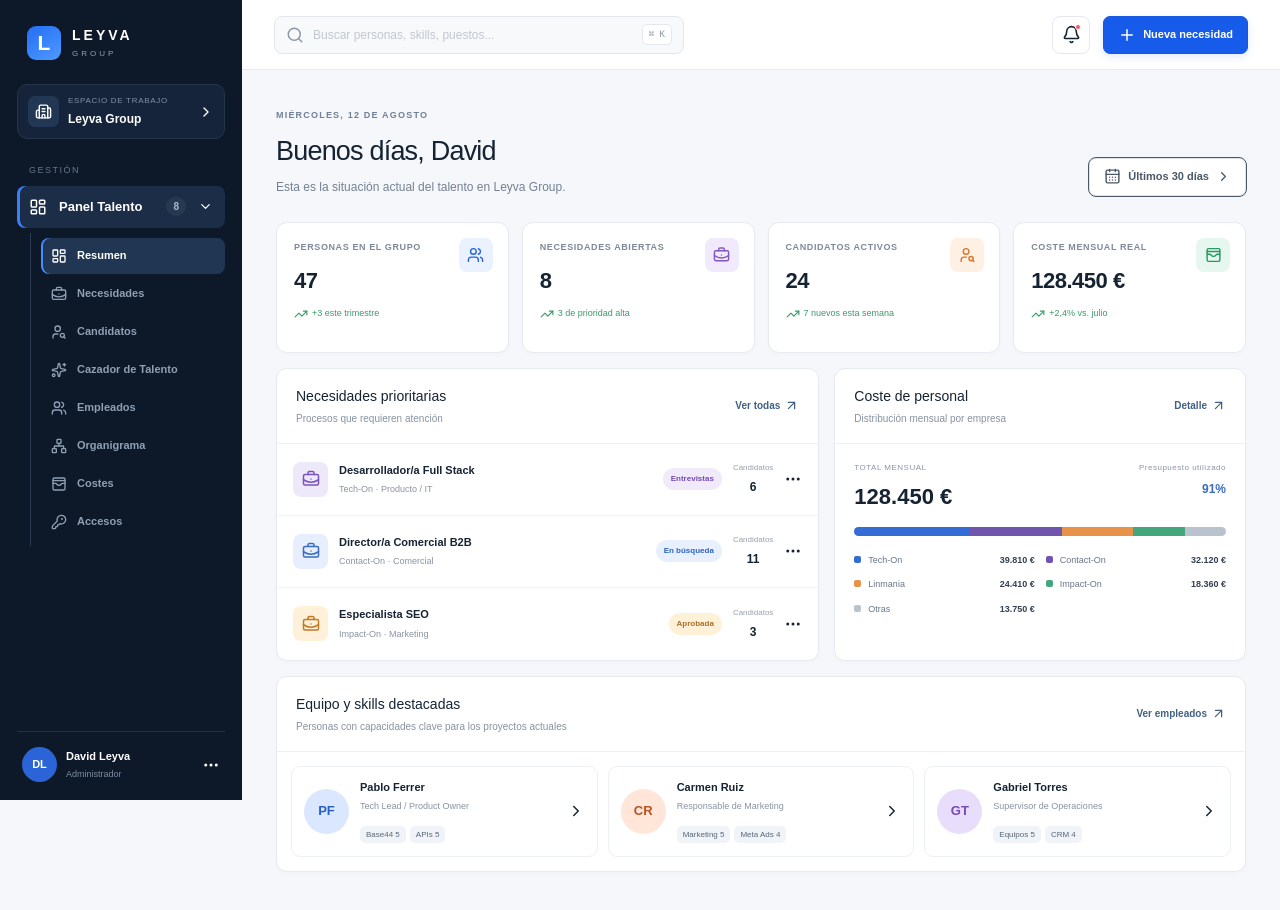
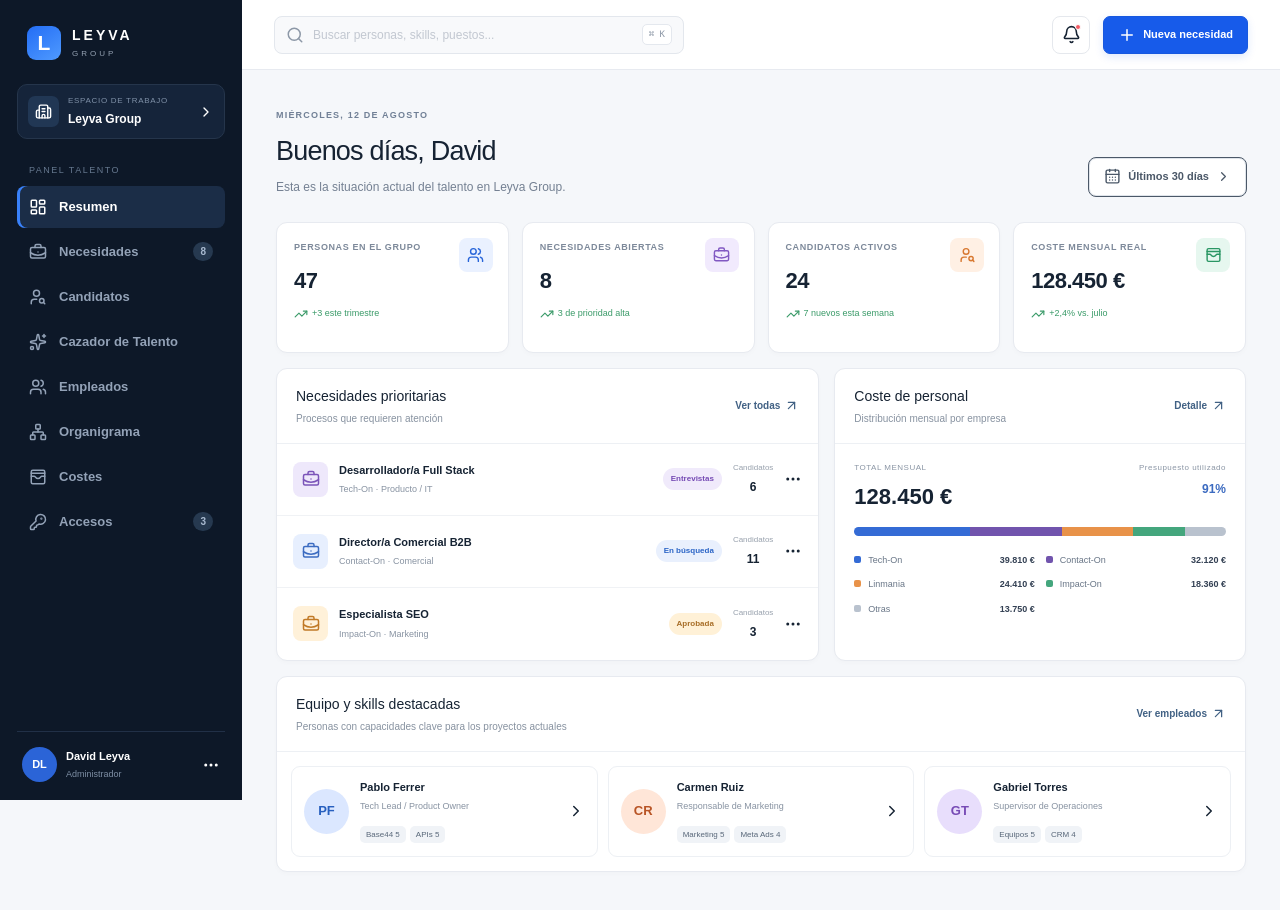
Before and after one commit to YanGrupoLeyva/panel-talento, a Next.js app: page / in a window 1280 px wide. Shown: the top 910 px of the page. Built offline with nearby package versions, Linux system fonts and the light colour scheme.

Commit message:
Show all talent sections directly in sidebar

```diff
--- a/app/page.tsx
+++ b/app/page.tsx
@@ -17,9 +17,9 @@ const people:any[]=[
 const candidates:any[]=[["Álvaro Martín","AM","Desarrollador Full Stack","Alicante","LinkedIn",94,["Base44 5","n8n 4","APIs 5"]],["Marta Soler","MS","Especialista SEO","Valencia","InfoJobs",91,["SEO 5","Analytics 4","WordPress 4"]],["Javier Ortega","JO","Director Comercial B2B","Benidorm","Manual",87,["Ventas B2B 5","Equipos 4","CRM 4"]]];
 
 export default function Home(){
- const [section,setSection]=useState<Section>("Resumen"),[navOpen,setNavOpen]=useState(true),[modal,setModal]=useState(false),[person,setPerson]=useState<any>(null),[toast,setToast]=useState("");
+ const [section,setSection]=useState<Section>("Resumen"),[modal,setModal]=useState(false),[person,setPerson]=useState<any>(null),[toast,setToast]=useState("");
  const say=(x:string)=>{setToast(x);setTimeout(()=>setToast(""),2200)};
- return <div className="appShell"><aside className="sidebar"><div className="brand"><div className="brandMark">L</div><div><strong>LEYVA</strong><span>GROUP</span></div></div><div className="workspace"><div className="workspaceIcon"><Building2 size={17}/></div><div><span>ESPACIO DE TRABAJO</span><strong>Leyva Group</strong></div><ChevronRight size={16}/></div><nav><p>GESTIÓN</p><button className="talentToggle active" onClick={()=>setNavOpen(!navOpen)} aria-expanded={navOpen}><LayoutDashboard size={18}/><span>Panel Talento</span><b>8</b><ChevronRight className={navOpen?"open":""} size={15}/></button>{navOpen&&<div className="talentSubmenu">{modules.map(m=>{const I=m[1];return <button key={m[0]} className={section===m[0]?"selected":""} onClick={()=>setSection(m[0])}><I size={16}/><span>{m[0]}</span></button>})}</div>}</nav><div className="sideBottom"><div className="user"><div className="avatar dark">DL</div><div><strong>David Leyva</strong><span>Administrador</span></div><MoreHorizontal size={18}/></div></div></aside>
+ return <div className="appShell"><aside className="sidebar"><div className="brand"><div className="brandMark">L</div><div><strong>LEYVA</strong><span>GROUP</span></div></div><div className="workspace"><div className="workspaceIcon"><Building2 size={17}/></div><div><span>ESPACIO DE TRABAJO</span><strong>Leyva Group</strong></div><ChevronRight size={16}/></div><nav><p>PANEL TALENTO</p><div className="talentMenu">{modules.map(m=>{const I=m[1];return <button key={m[0]} className={section===m[0]?"active":""} onClick={()=>setSection(m[0])}><I size={18}/><span>{m[0]}</span>{m[0]==="Necesidades"&&<b>8</b>}{m[0]==="Accesos"&&<b>3</b>}</button>})}</div></nav><div className="sideBottom"><div className="user"><div className="avatar dark">DL</div><div><strong>David Leyva</strong><span>Administrador</span></div><MoreHorizontal size={18}/></div></div></aside>
  <main><header><div className="search"><Search size={18}/><input placeholder="Buscar personas, skills, puestos..."/><kbd>⌘ K</kbd></div><button className="iconBtn"><Bell size={19}/><i/></button><button className="primary" onClick={()=>setModal(true)}><Plus size={18}/> Nueva necesidad</button></header><div className="content">
  {section==="Resumen"&&<Dashboard go={setSection} open={setPerson}/>}
  {section==="Necesidades"&&<Needs onNew={()=>setModal(true)}/>}
```
